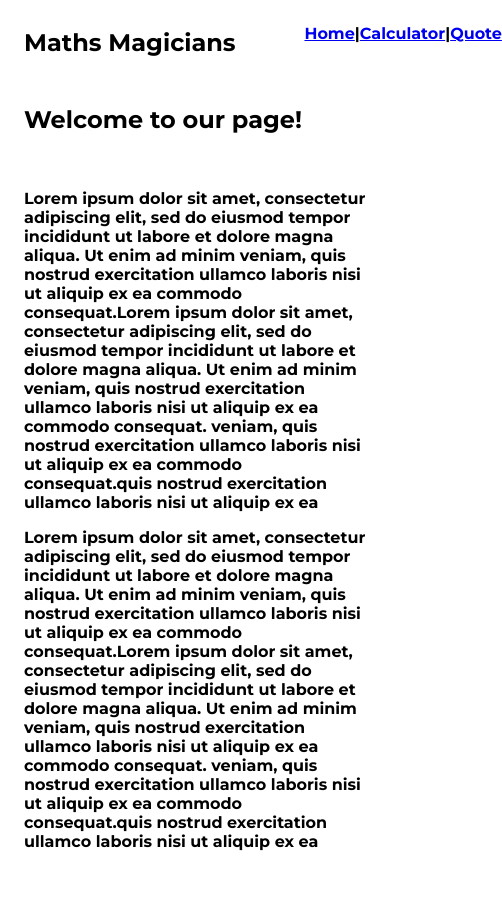
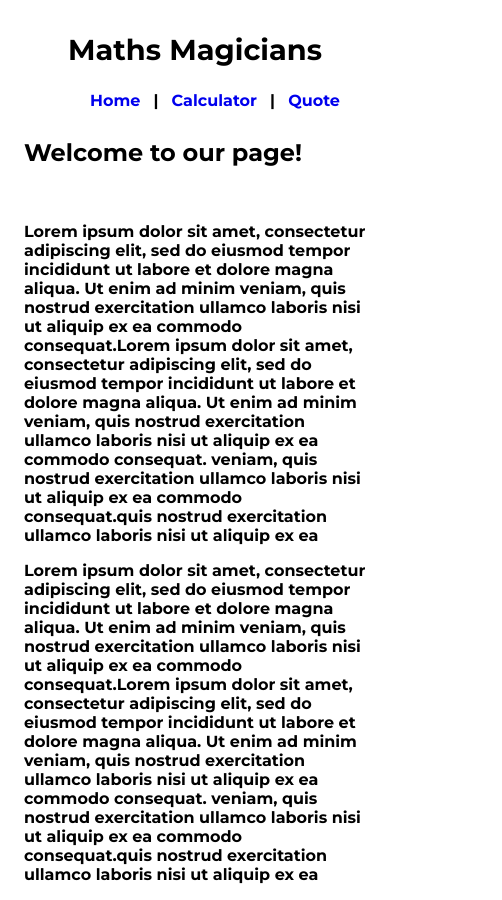
Before and after one commit to Donmark2k/maths-magician, a React (Create React App) app: page / in a window 390 px wide. Shown: the whole page, 502 px wide, since content can reach past the window. Before the commit the page ends 867 px from the top, so only its background shows below. Built offline with nearby package versions, Linux system fonts and the light colour scheme.

Commit message:
Use gridbox for the calculator body

```diff
--- a/src/App.css
+++ b/src/App.css
@@ -6,6 +6,13 @@
   font-weight: bold;
 }
 
+h1 {
+  font-size: 180%;
+}
+
+a {
+  text-decoration: none;
+}
 .calculator {
   margin: 10px auto;
   background-color: gray;
@@ -53,7 +60,7 @@
   display: flex;
   flex-direction: row;
   justify-content: space-between;
-  width: 18%;
+  width: 28%;
 }
 
 .homeContainer {
@@ -105,3 +112,24 @@
 .quoteBox {
   text-align: center;
 }
+
+@media screen and (max-width: 768px) {
+  h1 {
+    text-align: center;
+  }
+  nav {
+    display: block;
+    justify-content: center;
+    flex-direction: row;
+    padding: 8px 24px;
+  }
+
+  ul {
+    list-style-type: none;
+    display: flex;
+    flex-direction: row;
+    justify-content: space-between;
+    width: 250px;
+    margin: 0 auto;
+  }
+  }
```
